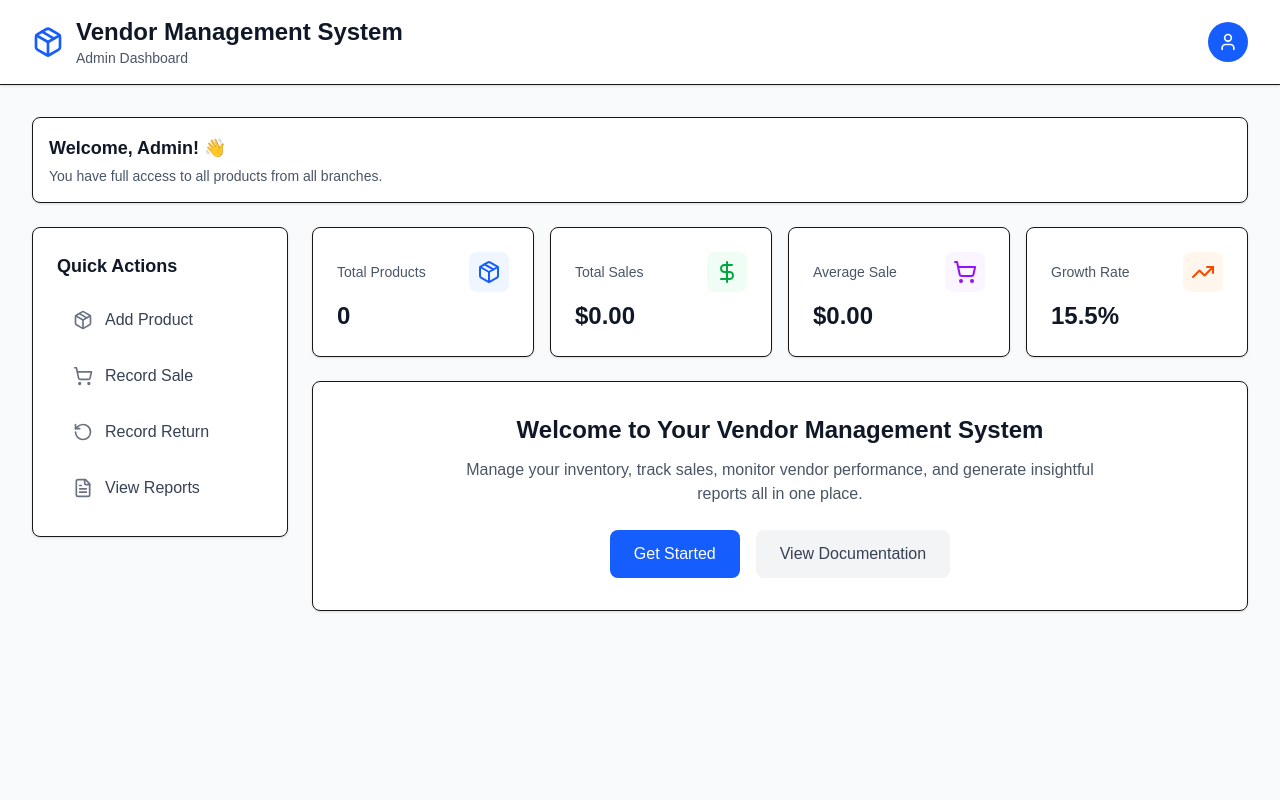
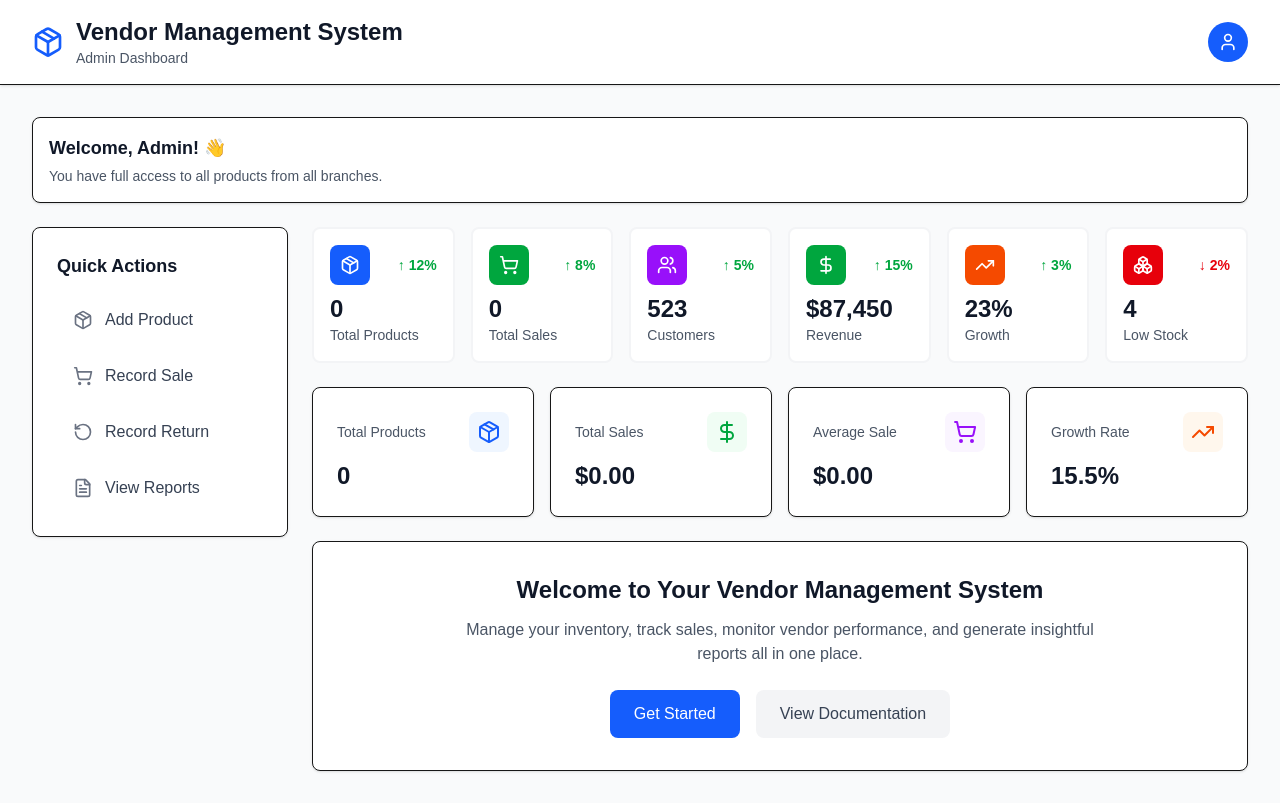
Before and after one commit to Ronelmelendrez/Vendors_inventory_system, a Next.js app in the folder frontend/: page /admin in a window 1280 px wide. Built offline with nearby package versions, Linux system fonts and the light colour scheme; sample sign-in values are in the browser's storage.

Commit message:
feat: add MetricsGrid component to admin dashboard

```diff
--- a/frontend/src/app/admin/page.tsx
+++ b/frontend/src/app/admin/page.tsx
@@ -7,6 +7,12 @@ import {
   QuickActions,
   MobileQuickActions,
   WelcomeSection,
+  MetricsGrid,
+  ActivityFeed,
+  TopProducts,
+  SalesChart,
+  LowStockAlerts,
+  SalesCalendar,
 } from "@/components/dashboard";
 import { ProductsTable, AddProductModal } from "@/components/products";
 import { useProducts } from "@/hooks/useProducts";
@@ -51,6 +57,12 @@ function AdminDashboard() {
 
           {/* Main Content */}
           <main className="flex-1 min-w-0">
+            {/* Metrics Overview */}
+            <MetricsGrid
+              totalProducts={products.length}
+              totalSales={totalSales}
+            />
+
             <StatsGrid
               totalProducts={products.length}
               totalSales={totalSales}
```
